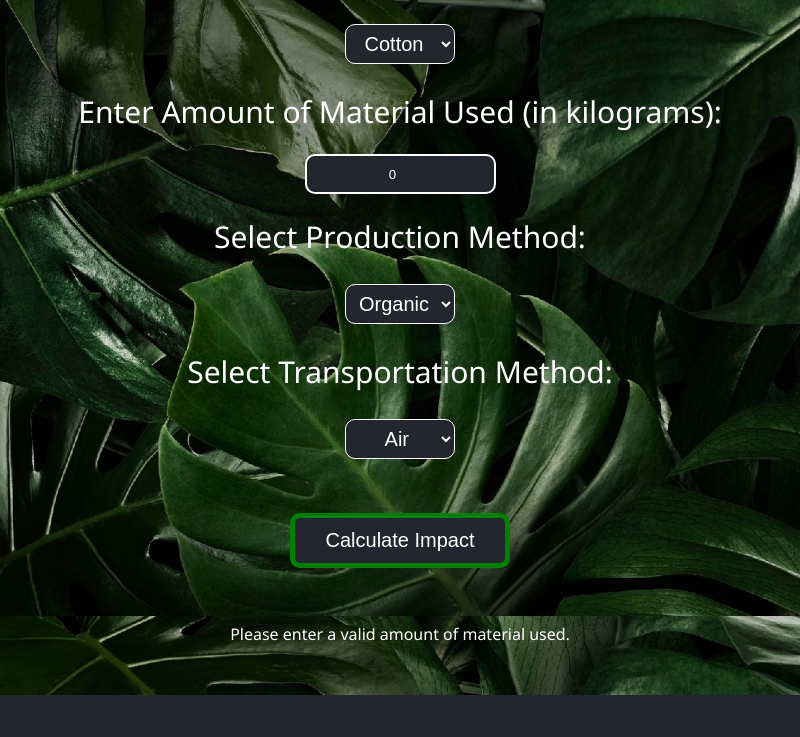
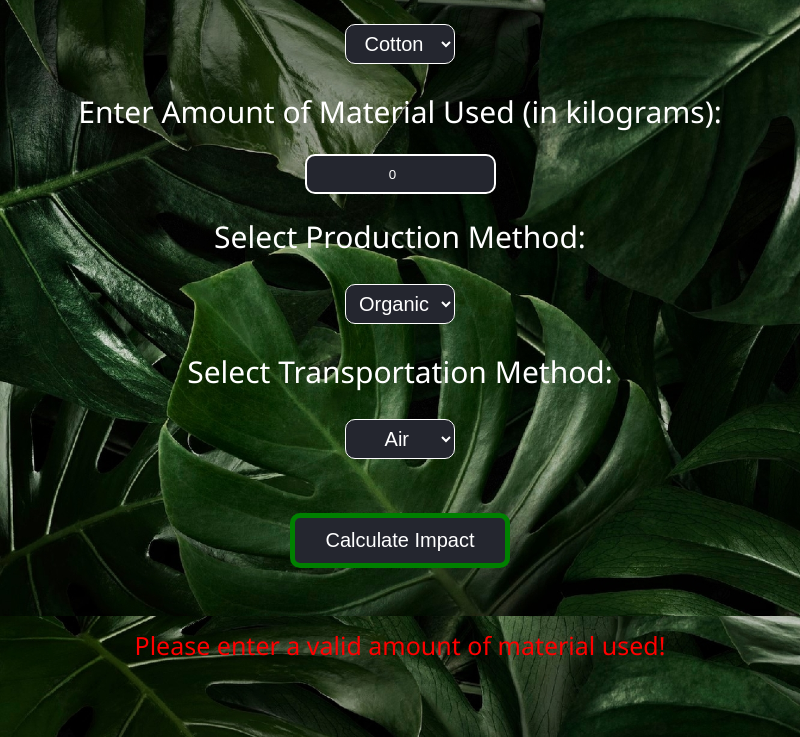
Before and after one commit to Tetraslam/Oakridge-Codefest, an Electron app: page ecofashion/index.html in a window 800 px wide. Both pictures are taken after a click on the button "Calculate Impact". Shown: the part 184-921 px from the top of the page. Before the commit the page ends 879 px from the top, so only its background shows below. Drawn offline with Linux system fonts and the light colour scheme.

Commit message:
boring commit but we're done like sorta :D

```diff
--- a/ecofashion/renderer.js
+++ b/ecofashion/renderer.js
@@ -23,7 +23,7 @@ submit_button.onclick = function calculateImpact() {
 
   // Check if the user entered a valid amount of material used
   if (amount <= 0) {
-      document.getElementById("impact-result").innerHTML = "Please enter a valid amount of material used.";
+      document.getElementById("impact-result").innerHTML = "<p style = 'margin-top: 5px; font-size: 25px; color: red;'> Please enter a valid amount of material used!</p>";
       return false;
   }
 
```
Also changed, not shown: ecofashion/about.html (+1 -1 lines), ecofashion/loadImg.js (line endings or trailing spaces), 1 other file.
